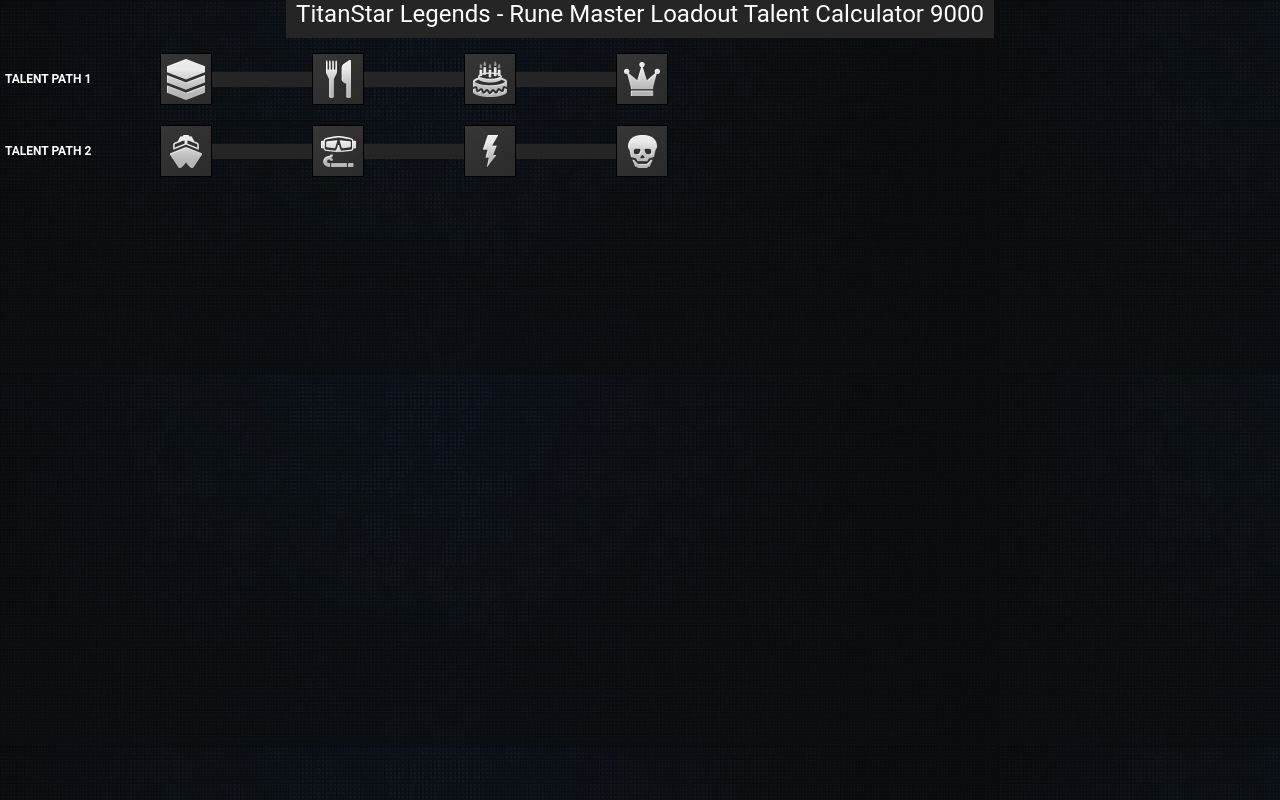
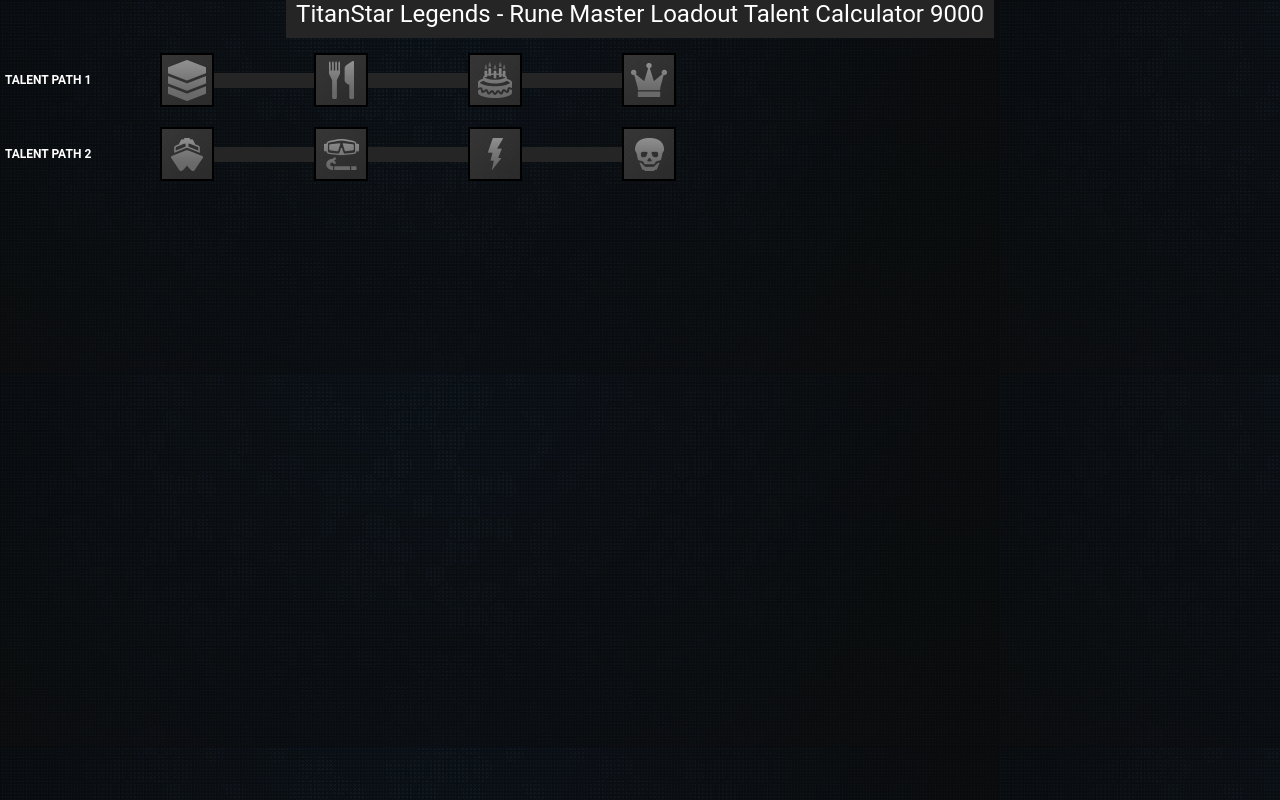
Before and after one commit to kejjy/dnd-challenge, a React (Create React App) app: page / in a window 1280 px wide. Built offline with nearby package versions, Linux system fonts and the light colour scheme.

Commit message:
Toggle with total abandon!

```diff
--- a/src/App.tsx
+++ b/src/App.tsx
@@ -1,7 +1,45 @@
-import React from 'react';
+import React, { useState } from 'react';
 import './App.scss';
+import { Path } from './models/path';
 
 function App() {
+  const [pathOne, setPathOne] = useState<Path>({
+    stepOne: false,
+    stepTwo: false,
+    stepThree: false,
+    stepFour: false,
+  });
+  const [pathTwo, setPathTwo] = useState<Path>({
+    stepOne: false,
+    stepTwo: false,
+    stepThree: false,
+    stepFour: false,
+  });
+
+  function getStepOnOffClass(path: Path, propertyName: string): string {
+    console.log(propertyName, path[propertyName]);
+    if (!!path[propertyName]) {
+      return 'on';
+    }
+    return 'off';
+  }
+
+  function togglePathOne(propertyName: string): void {
+    const currentValue = pathOne[propertyName];
+    setPathOne({
+      ...pathOne,
+      [propertyName]: !currentValue,
+    });
+  }
+
+  function togglePathTwo(propertyName: string): void {
+    const currentValue = pathTwo[propertyName];
+    setPathTwo({
+      ...pathTwo,
+      [propertyName]: !currentValue,
+    });
+  }
+
   return (
     <div className="App">
       <header className="header">
@@ -10,23 +48,47 @@
       <div className="path-container">
         <div className="path-one">
           <div className="path-name">TALENT PATH 1</div>
-          <div className="sprite-icon sprite-icon-boxes"></div>
+          <div
+            className={`sprite-icon sprite-icon-boxes ${getStepOnOffClass(pathOne, 'stepOne')}`}
+            onClick={() => togglePathOne('stepOne')}
+          ></div>
           <div className="divider"></div>
-          <div className="sprite-icon sprite-icon-silverware"></div>
+          <div
+            className={`sprite-icon sprite-icon-silverware ${getStepOnOffClass(pathOne, 'stepTwo')}`}
+            onClick={() => togglePathOne('stepTwo')}
+          ></div>
           <div className="divider"></div>
-          <div className="sprite-icon sprite-icon-cake"></div>
+          <div
+            className={`sprite-icon sprite-icon-cake ${getStepOnOffClass(pathOne, 'stepThree')}`}
+            onClick={() => togglePathOne('stepThree')}
+          ></div>
           <div className="divider"></div>
-          <div className="sprite-icon sprite-icon-crown"></div>
+          <div
+            className={`sprite-icon sprite-icon-crown ${getStepOnOffClass(pathOne, 'stepFour')}`}
+            onClick={() => togglePathOne('stepFour')}
+          ></div>
         </div>
         <div className="path-two">
           <div className="path-name">TALENT PATH 2</div>
-          <div className="sprite-icon sprite-icon-boat"></div>
+          <div
+            className={`sprite-icon sprite-icon-boat ${getStepOnOffClass(pathTwo, 'stepOne')}`}
+            onClick={() => togglePathTwo('stepOne')}
+          ></div>
           <div className="divider"></div>
-          <div className="sprite-icon sprite-icon-snorkel"></div>
+          <div
+            className={`sprite-icon sprite-icon-snorkel ${getStepOnOffClass(pathTwo, 'stepTwo')}`}
+            onClick={() => togglePathTwo('stepTwo')}
+          ></div>
           <div className="divider"></div>
-          <div className="sprite-icon sprite-icon-lightning"></div>
+          <div
+            className={`sprite-icon sprite-icon-lightning ${getStepOnOffClass(pathTwo, 'stepThree')}`}
+            onClick={() => togglePathTwo('stepThree')}
+          ></div>
           <div className="divider"></div>
-          <div className="sprite-icon sprite-icon-skull"></div>
+          <div
+            className={`sprite-icon sprite-icon-skull ${getStepOnOffClass(pathTwo, 'stepFour')}`}
+            onClick={() => togglePathTwo('stepFour')}
+          ></div>
         </div>
       </div>
     </div>
--- /dev/null
+++ b/src/models/path.ts
@@ -0,0 +1,6 @@
+export interface Path {
+  stepOne: boolean;
+  stepTwo: boolean;
+  stepThree: boolean;
+  stepFour: boolean;
+}
--- a/src/sprites.scss
+++ b/src/sprites.scss
@@ -9,11 +9,15 @@
   background-image: url('#{$sprite-image-path}#{$sprite-image-file}');
   width: $sprite-image-icon-width;
   height: $sprite-image-icon-height;
-  border: 1px solid $black;
+  border: 2px solid $primary;
 
   &:hover {
-    border: 1px solid $primary;
+    border: 2px solid $white;
     cursor: pointer;
+  }
+
+  &.off {
+    border: 2px solid $black;
   }
 
   &.sprite-icon-boxes {
@@ -39,7 +43,7 @@
 
   &.sprite-icon-snorkel {
     background-position: 150px 0px;
-    .off {
+    &.off {
       background-position: 150px 50px;
     }
   }
```
